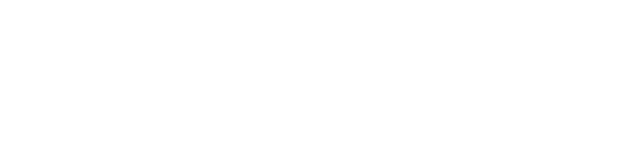
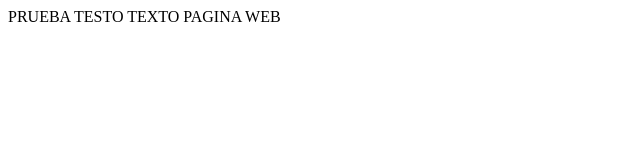
Before and after one commit to isazaJJ/html, a plain HTML site: page blog.html in a window 1280 px wide. Shown: the whole page, without its empty margins (0-640 px from the left). Drawn offline with Linux system fonts and the light colour scheme.

Commit message:
commit cambios

```diff
--- a/blog.html
+++ b/blog.html
@@ -3,8 +3,9 @@
 <head>
     <meta charset="UTF-8">
     <meta name="viewport" content="width=device-width, initial-scale=1.0">
-    <title>blog</title>
+    <title>Document</title>
 </head>
 <body>
+    PRUEBA TESTO TEXTO PAGINA WEB
 </body>
 </html>
```
